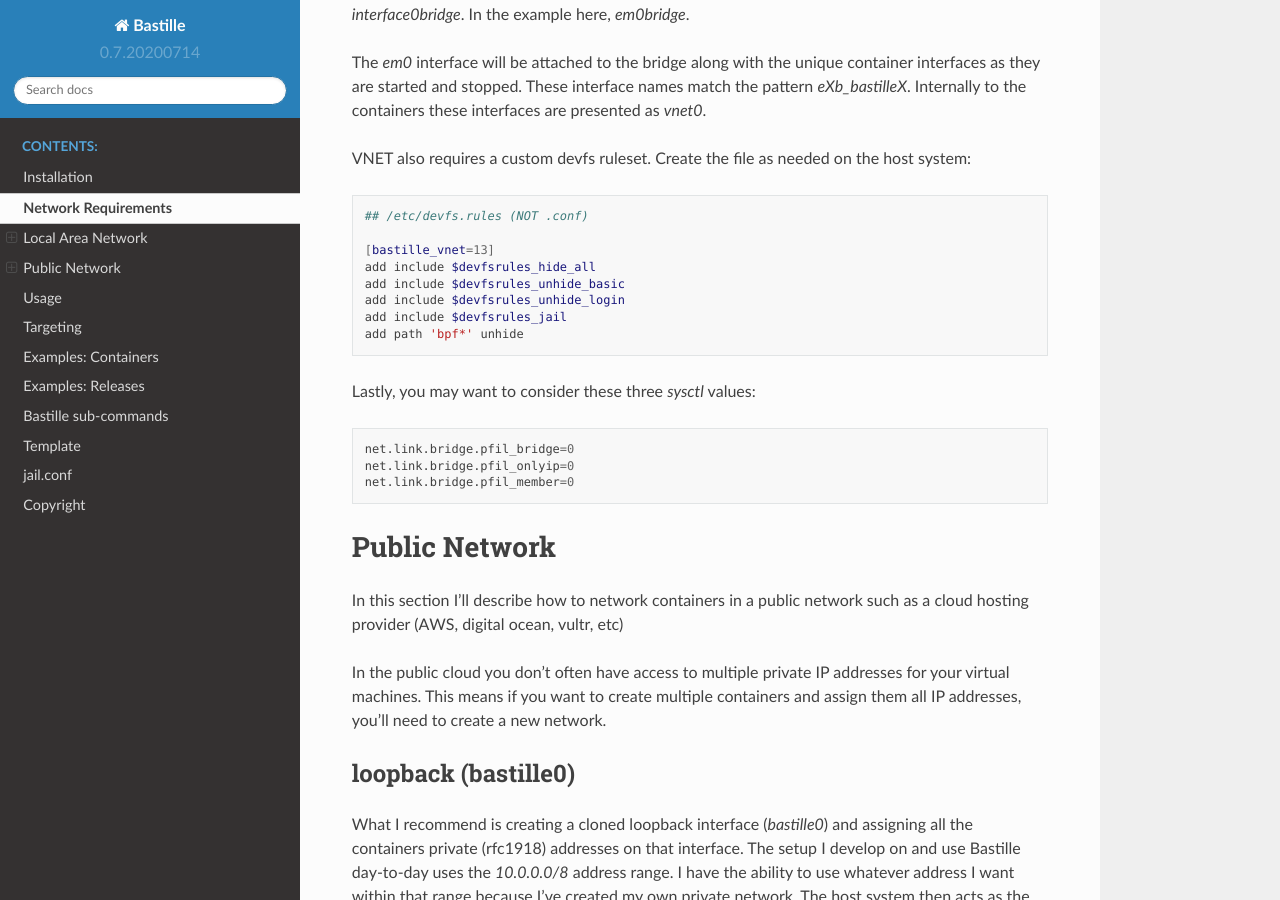
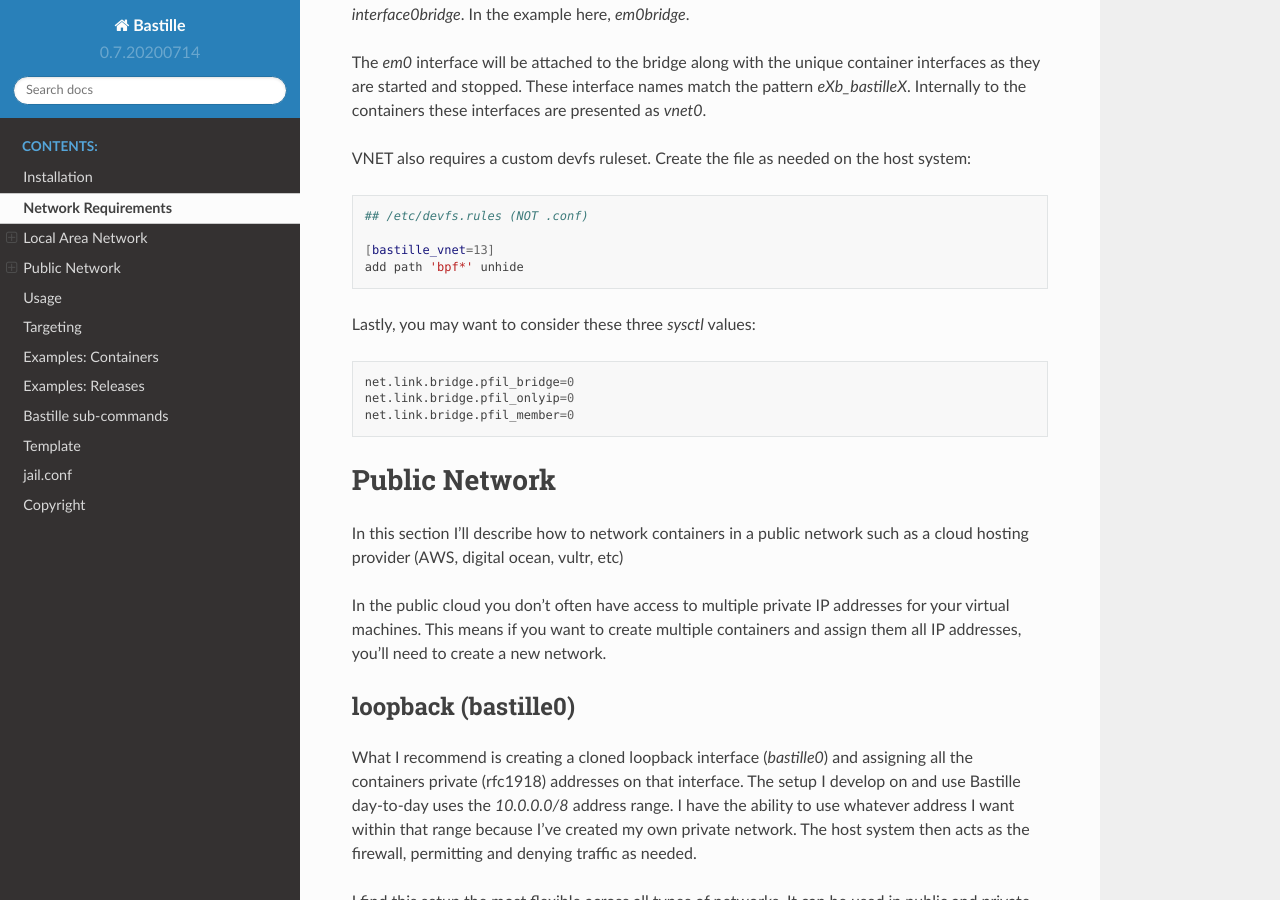
Before and after one commit to BastilleBSD/bastille, a Sphinx documentation site: the page built from docs/chapters/networking.rst, in a window 1280 px wide and 900 px high, scrolled down 1375 px. Built offline with Sphinx 7.4.7 and the Read the Docs theme 2.0.0, drawn with Linux system fonts in a browser that asks for light colours.

Commit message:
update VNET devfs documentation

```diff
--- a/docs/chapters/networking.rst
+++ b/docs/chapters/networking.rst
@@ -76,10 +76,6 @@ host system:
   ## /etc/devfs.rules (NOT .conf)
 
   [bastille_vnet=13]
-  add include $devfsrules_hide_all
-  add include $devfsrules_unhide_basic
-  add include $devfsrules_unhide_login
-  add include $devfsrules_jail
   add path 'bpf*' unhide
 
 Lastly, you may want to consider these three `sysctl` values:
```
Also changed, not shown: README.md (+8 -4 lines).
